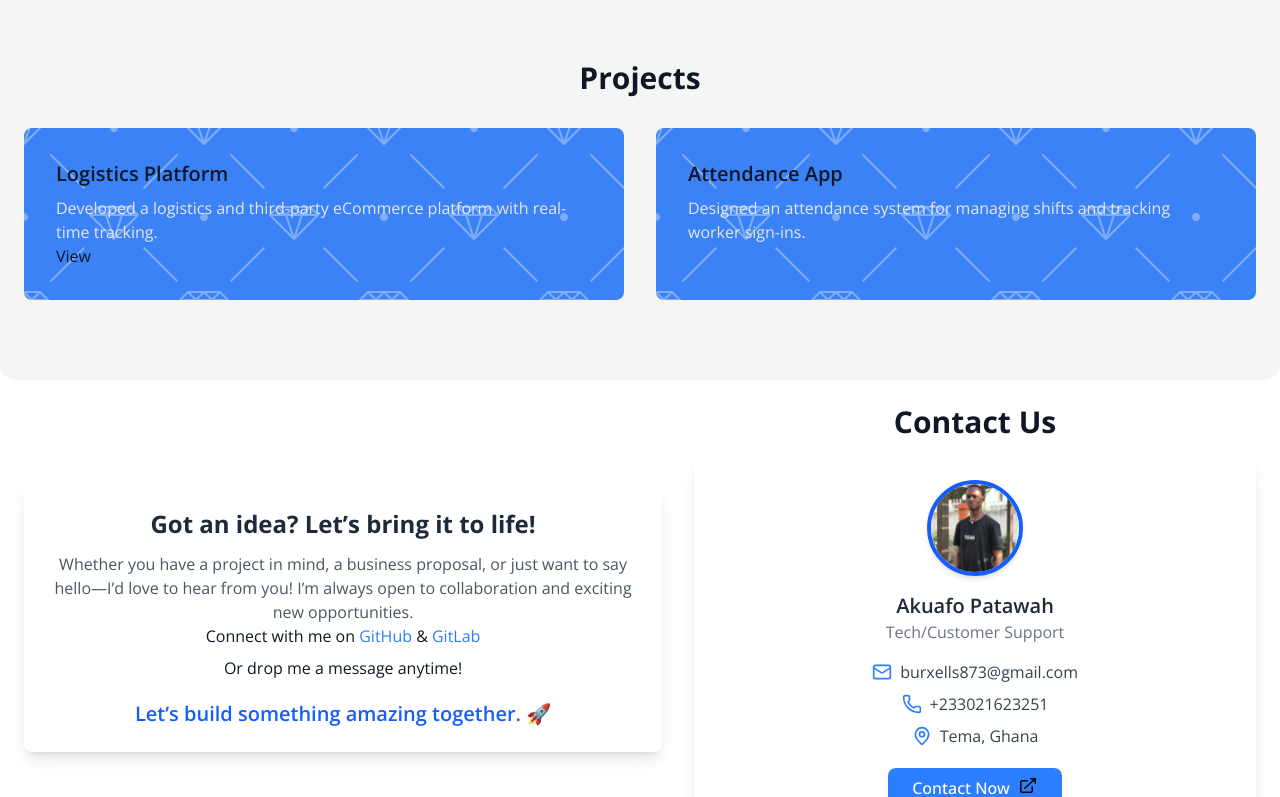
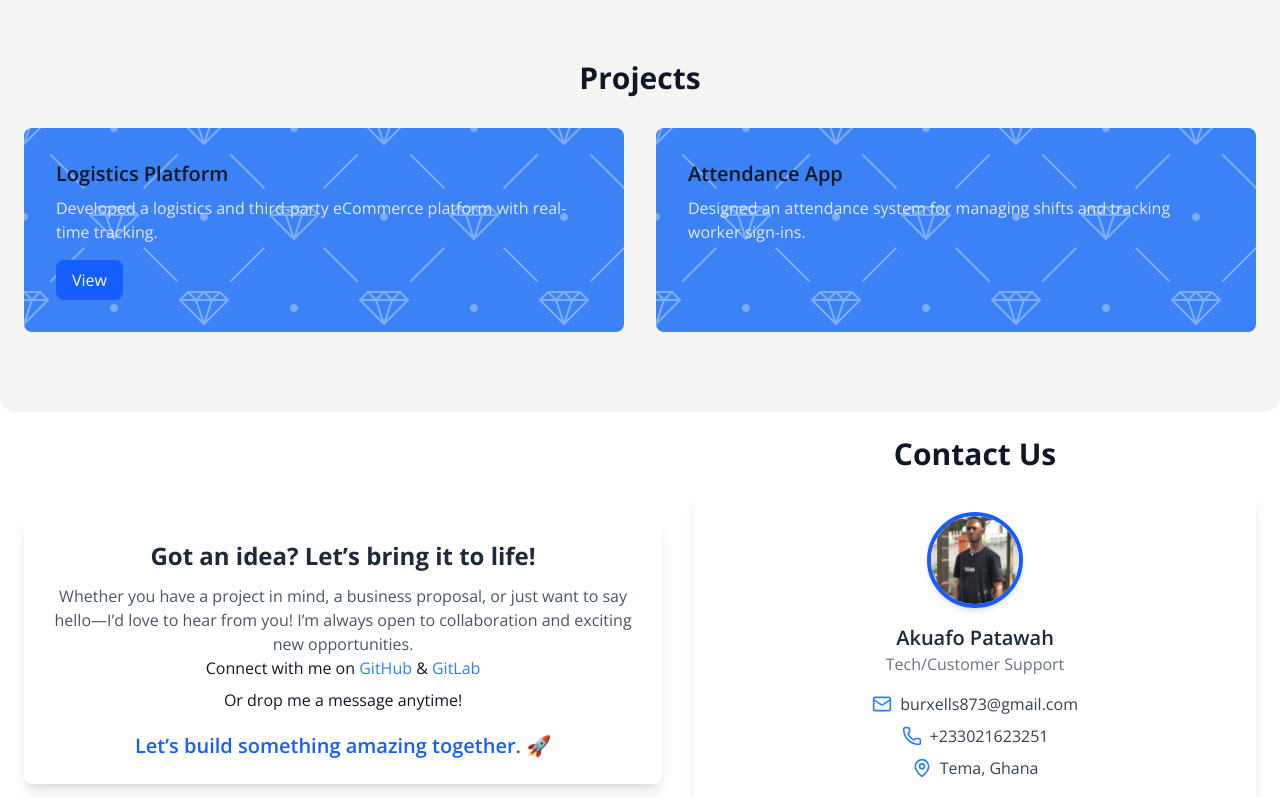
Before and after one commit to Akuafo-Patawah12/Joint_Portfolio, a React (Vite) app in the folder client/: page / in a window 1280 px wide. Shown: the part 1237-2034 px from the top of the page. Built offline with nearby package versions, Linux system fonts and the light colour scheme.

Commit message:
update Header.jsx

```diff
--- a/client/src/App.jsx
+++ b/client/src/App.jsx
@@ -20,7 +20,18 @@ function App() {
     <main className={darkMode ? "dark bg-gray-900 text-white" : "bg-white text-gray-900"}>
       <Header  dropdown={[showDrop,setShowDrop]}/>
 
-      {showDrop && <div className="flex w-[95%] mx-auto relative top-[-18px] lg:hidden"><button className="w-[49%] bg-blue-100 py-3"><a href="/about">About</a></button><button className="w-[49%] border-l-2 border-stone-100 bg-blue-100 py-3"><a href="/contact">Contact</a></button> <div className="size-4 absolute top-[-8px] right-[3%] rotate-45 bg-blue-100"></div></div>}
+      {showDrop && (
+  <div className="relative w-[95%] rounded-lg border-[1px] border-stone-400 top-[-10px] isolate mx-auto lg:hidden">
+    <div className="absolute top-[-10px] right-[2%] w-4 h-4 rotate-45 bg-blue-100"></div>
+    <div className="flex w-full bg-blue-50 shadow-md rounded-lg overflow-hidden">
+      <button className="w-1/2 py-3 text-center border-r-[1px] border-stone-400 text-blue-900 font-semibold hover:bg-blue-200 transition">
+        <a href="/about">About</a>
+      </button>
+      <button className="w-1/2 py-3 text-center text-blue-900 font-semibold border-l-2 border-stone-200 hover:bg-blue-200 transition">
+        <a href="/contact">Contact</a>
+      </button>
+    </div>
+  </div>)}
 
         <Routes>
           <Route path="/" element={<Home darkMode={darkMode}/>} />
--- a/client/src/Components/Header.jsx
+++ b/client/src/Components/Header.jsx
@@ -13,7 +13,7 @@ export default function Header({ dropdown}) {
    const hideFooterOn = ["/contact", "/about"]
 
     return(
-        <header className={`p-6 ${darkMode ? "bg-gray-900 text-white" : "bg-white text-gray-900"} ${hideFooterOn.includes(location.pathname) ? "border-b-8 border-gray-200 dark:border-gray-700" : ""}`}>
+        <header className={`py-6 px-[2.5%] ${darkMode ? "bg-gray-900 text-white" : "bg-white text-gray-900"} ${hideFooterOn.includes(location.pathname) ? "border-b-8 border-gray-200 dark:border-gray-700" : ""}`}>
       <div className="max-w-7xl mx-auto flex justify-between items-center">
         <motion.h2
           initial={{ opacity: 0, y: -10 }}
--- a/client/src/Pages/Home.jsx
+++ b/client/src/Pages/Home.jsx
@@ -128,15 +128,35 @@ const [activeTab, setActiveTab] = useState("tab1");
         <div className="container mx-auto">
           <h2 className="text-3xl font-bold text-center">Projects</h2>
           <div className="mt-8 grid md:grid-cols-2 gap-8">
-            <div className="project  p-8 rounded-lg">
-              <h3 className="text-xl font-semibold">Logistics Platform</h3>
-              <p className="text-gray-200 mt-2">Developed a logistics and third-party eCommerce platform with real-time tracking.</p>
-              <button><a href="https://sfghanalogistics.com" target="_blank">View</a></button>
-            </div>
-            <div className="project p-8 rounded-lg">
+          <motion.div
+      className="project p-8 rounded-lg bg-gray-800 "
+      initial={{ opacity: 0, y: 50 }}
+      whileInView={{ opacity: 1, y: 0 }}
+      viewport={{ once: true, amount: 0.2 }}
+      transition={{ duration: 0.6, ease: "easeOut" }}
+      whileHover={{ scale: 1.05 }}
+    >
+      <h3 className="text-xl font-semibold ">Logistics Platform</h3>
+      <p className="text-gray-200 mt-2">
+        Developed a logistics and third-party eCommerce platform with real-time tracking.
+      </p>
+      <button className="mt-4 px-4 py-2 bg-blue-600 text-white rounded-lg hover:bg-blue-700">
+        <a href="https://sfghanalogistics.com" target="_blank" rel="noopener noreferrer">
+          View
+        </a>
+      </button>
+    </motion.div>
+    <motion.div
+      className="project p-8 rounded-lg bg-gray-800 "
+      initial={{ opacity: 0, y: 50 }}
+      whileInView={{ opacity: 1, y: 0 }}
+      viewport={{ once: true, amount: 0.2 }}
+      transition={{ duration: 0.6, ease: "easeOut" }}
+      whileHover={{ scale: 1.05 }}
+    >
               <h3 className="text-xl font-semibold">Attendance App</h3>
               <p className="text-gray-200 mt-2">Designed an attendance system for managing shifts and tracking worker sign-ins.</p>
-            </div>
+            </motion.div>
           </div>
         </div>
       </section>
```
